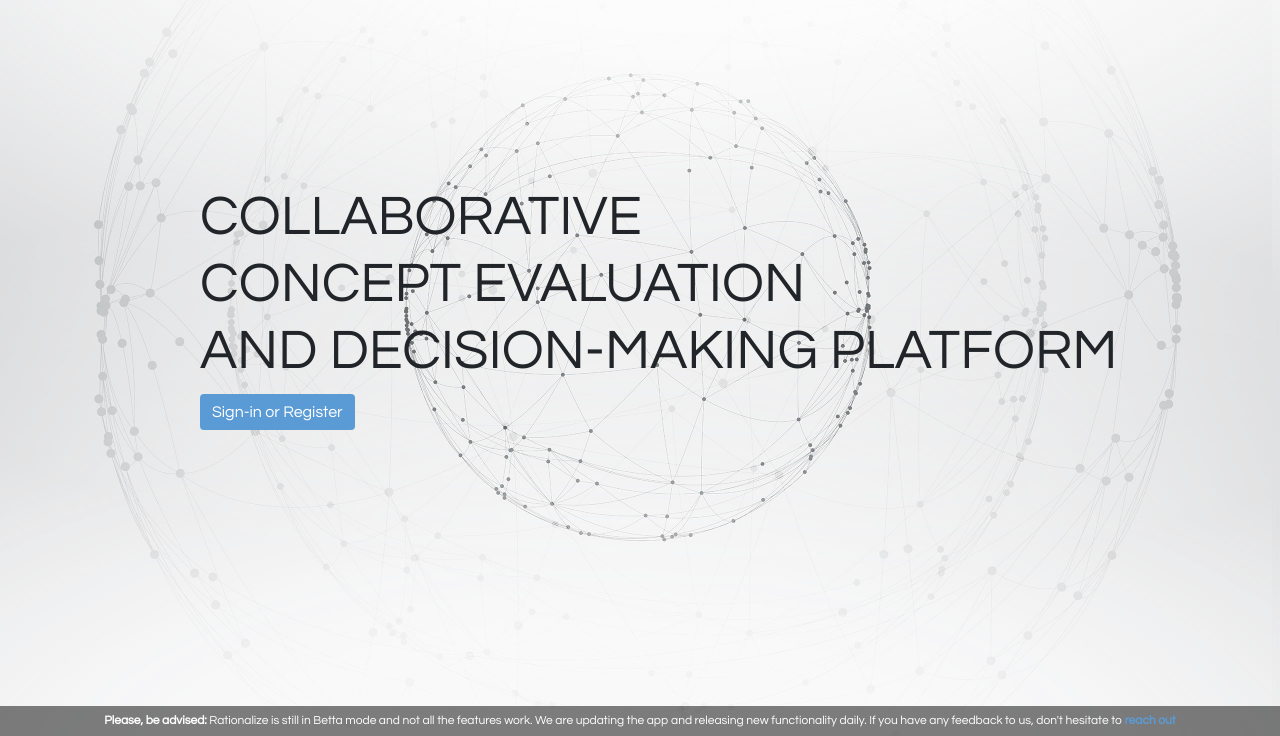
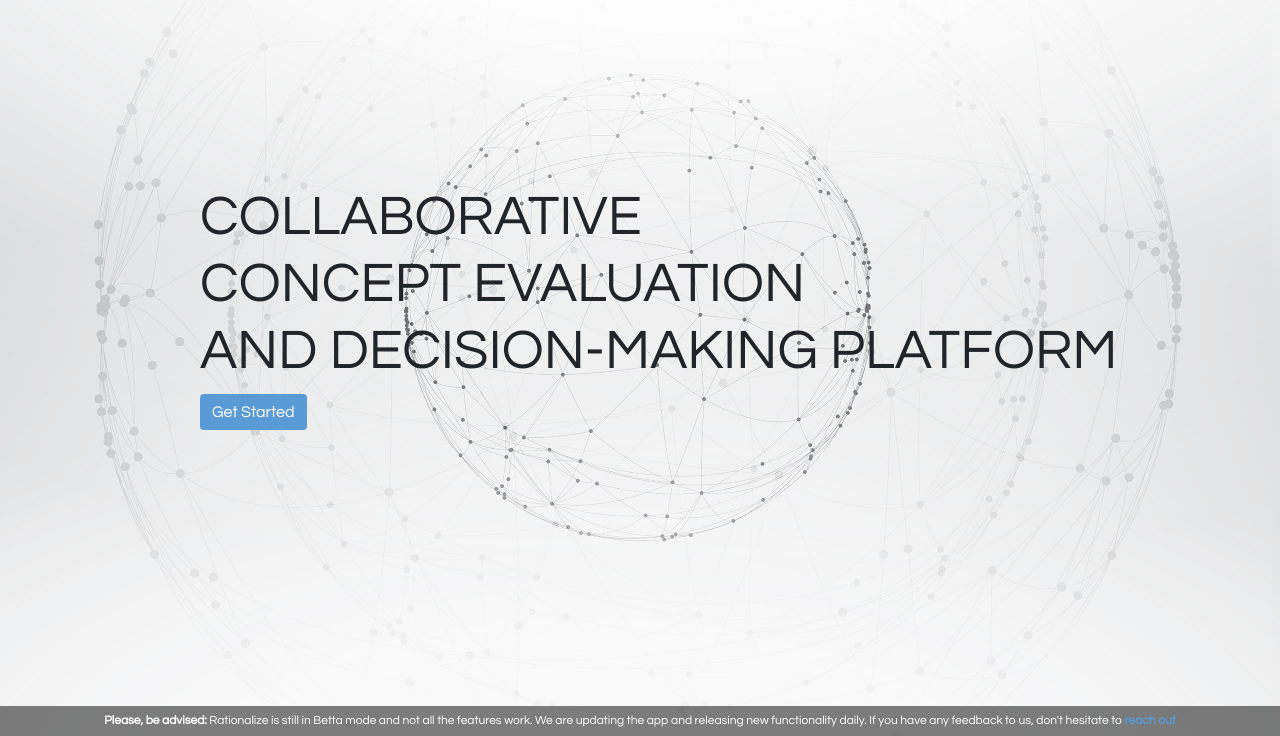
Before and after one commit to dkalinchenko/rationalize.io, a plain HTML site: page index.html in a window 1280 px wide. Shown: the part 64-800 px from the top of the page. Drawn offline with nearby package versions, Linux system fonts and the light colour scheme.

Commit message:
Change the Start button

```diff
--- a/index.html
+++ b/index.html
@@ -56,7 +56,7 @@
 <div class='hello'>
         <h1 class="display-4">COLLABORATIVE<br/>CONCEPT EVALUATION<br/>AND DECISION-MAKING PLATFORM</h1>
         <form action="http://app.rationalize.io/log-in" class='text-left'>
-          <button class="btn btn-info launchButton" type='submit' role="button" >Sign-in or Register</button>
+          <button class="btn btn-info launchButton" type='submit' role="button" >Get Started</button>
         </form>
 
     </div>
```
